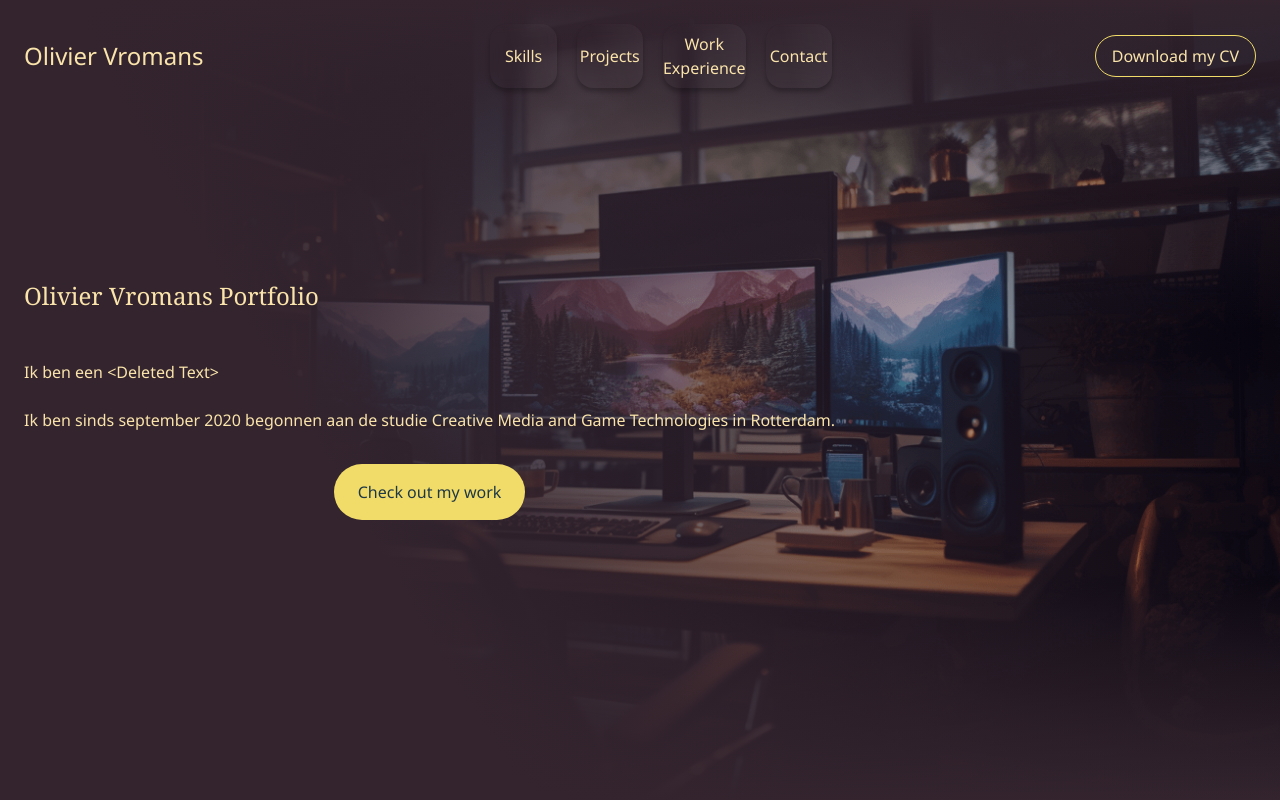
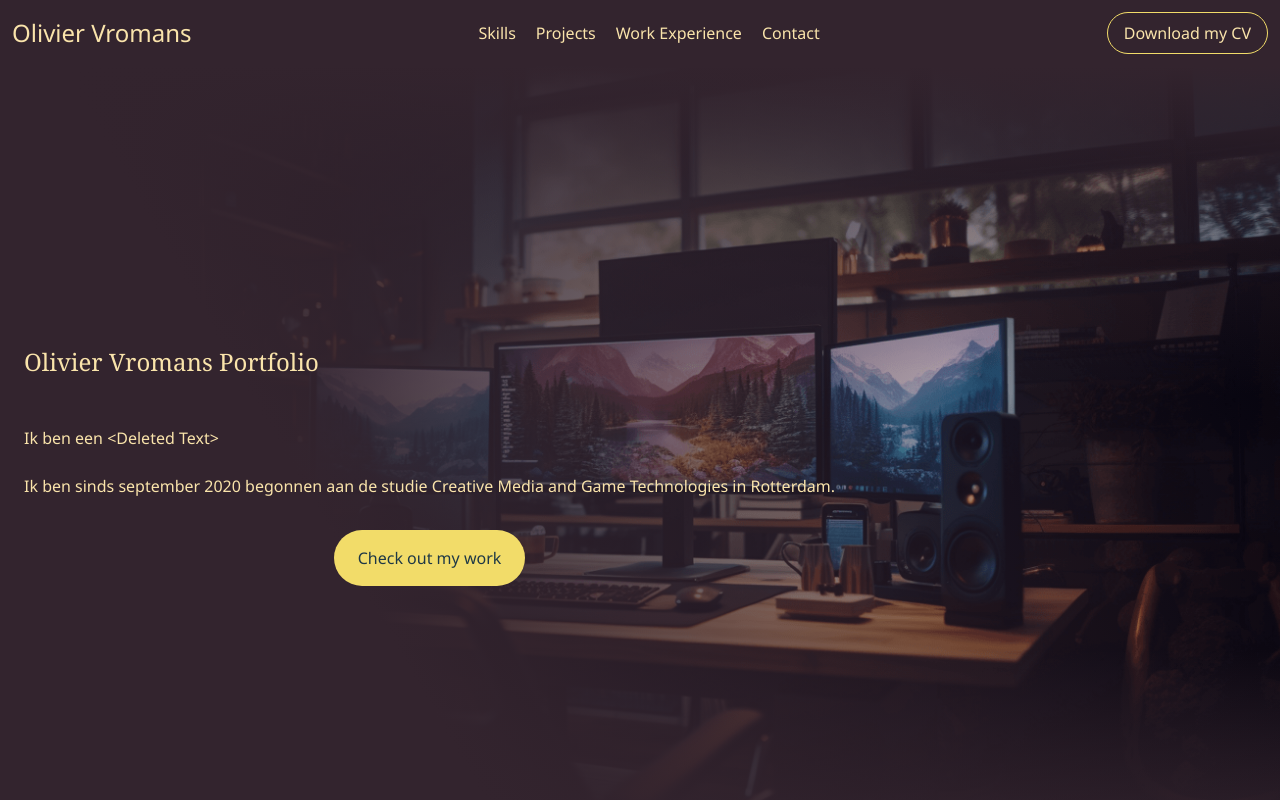
Before and after one commit to Olivier-Vromans/portfolio_v2, a Next.js app: page / in a window 1280 px wide. Shown: the top 800 px of the page. Built offline with nearby package versions, Linux system fonts and the light colour scheme; a web font is replaced by a local one.

Commit message:
edit minor styling

```diff
--- a/app/components/Header.js
+++ b/app/components/Header.js
@@ -7,13 +7,13 @@ export default function Header() {
     const navItems = ["Skills", "Projects", "Work Experience", "Contact"];
 
     return (
-        <nav className='absolute z-50 top-0 w-full flex items-center justify-between flex-wrap p-6 gap-5'>
-            <div className='flex items-center flex-shrink-0 mr-6'>
+        <nav className={`absolute z-50 sm:static top-0 p-6 md:p-3 container mx-auto flex items-center justify-between flex-wrap gap-5 ${menuOpen ? "bg-background" : "bg-none"} md:bg-background`}>
+            <div className='flex items-center flex-shrink-0'>
                 <p className='text-2xl'>
                     Olivier Vromans
                 </p>
             </div>
-            <div className='block sm:hidden'>
+            <div className='block md:hidden'>
                 <button
                     className='flex items-center'
                     onClick={() => setMenuOpen(!menuOpen)}
@@ -32,21 +32,21 @@ export default function Header() {
                     )}
                 </button>
             </div>
-            <div className={`w-full sm:flex sm:items-center sm:w-auto ${menuOpen ? 'block' : 'hidden'}`}>
-                <div className='w-full flex flex-col items-center sm:flex-row sm:items-center gap-5 sm:py-0 px-10'>
+            <div className={`w-full md:flex md:items-center md:w-auto mt-8 sm:mt-0 ${menuOpen ? 'block' : 'hidden'}`}>
+                <div className='w-full flex flex-col items-center md:flex-row gap-5 px-10 md:p-0'>
                     {navItems.map((item, index) => (
-                        <div key={index} className='flex items-center gap-3 flex-1 self-stretch rounded-2xl border bg-linearColor border-custom/10 shadow-custom backdrop-blur-sm  sm:border-0'>
-                            <a href={`#${item.toLowerCase().split(' ')[0]}`} className='flex-1 text-center py-2' onClick={() => setMenuOpen(!menuOpen)}>
+                        <div key={index} className='flex justify-center gap-3 self-stretch rounded-2xl border bg-linearColor border-custom/10 md:border-0 md:bg-none md:shadow-none'>
+                            <a href={`#${item.toLowerCase().split(' ')[0]}`} className=' py-2' onClick={() => setMenuOpen(!menuOpen)}>
                                 {item}
                             </a>
                         </div>
                     ))}
-                    <div className='block pt-5 sm:hidden'>
+                    <div className='block pt-5 md:hidden'>
                         <Button text="Download my CV" styleType='outline' />
                     </div>
                 </div>
             </div>
-            <div className='hidden sm:block'>
+            <div className='hidden md:block'>
                 <Button text="Download my CV" styleType='outline' />
             </div>
         </nav>
```
